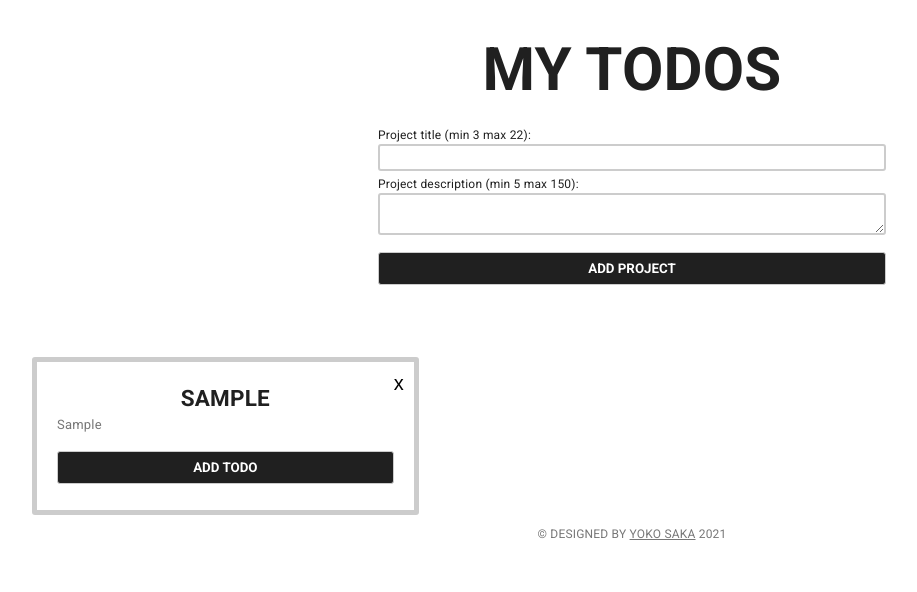
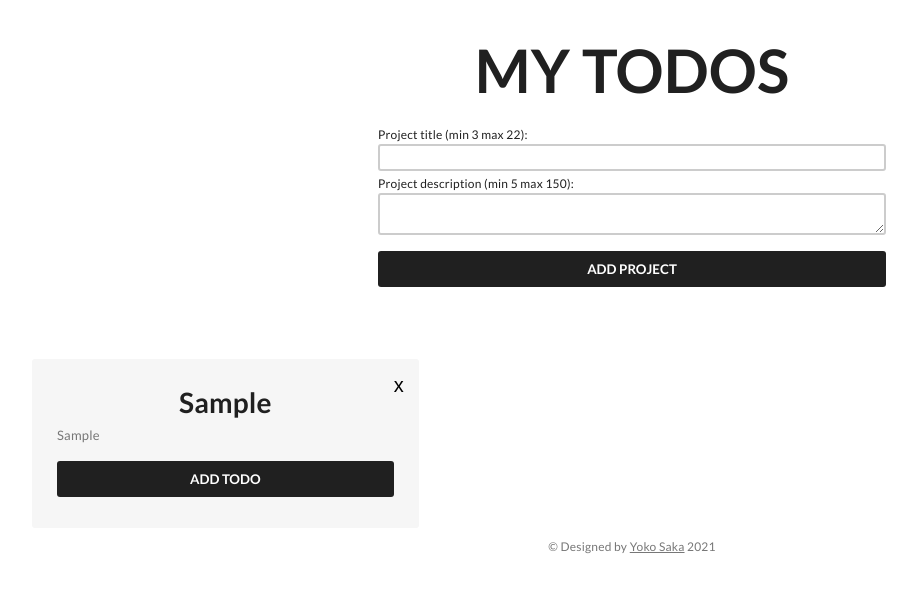
Before and after one commit to yoko-vicky/My-Todos, a website built with webpack: page dist/index.html in a window 1280 px wide. Both pictures are taken after typing "Sample", "Sample" into the empty fields and a click on the button "ADD PROJECT". Shown: the whole page, without its empty margins (8-925 px from the left). Built offline with nearby package versions, Linux system fonts and the light colour scheme.

Commit message:
Update styles

```diff
--- a/src/scss/abstracts/_variables.scss
+++ b/src/scss/abstracts/_variables.scss
@@ -1,4 +1,4 @@
-@import url('https://fonts.googleapis.com/css2?family=Roboto:wght@400;700&display=swap');
+@import url('https://fonts.googleapis.com/css2?family=Lato:wght@400;700&display=swap');
 
 // COLORS
 $color-primary: #fe546a;
@@ -12,7 +12,7 @@ $black: #202020;
 
 // FONT
 $default-font-size: 1.6rem;
-$font-family: 'Roboto', sans-serif;
+$font-family: 'Lato', sans-serif;
 
 // WIDTH
 $basic-width: 94%;
--- a/src/scss/base/_typography.scss
+++ b/src/scss/base/_typography.scss
@@ -1,5 +1,6 @@
 html {
-  font-size: 50%; // 1rem = 8px (8/16)
+  // font-size: 50%; // 1rem = 8px (8/16)
+  font-size: 62.5%; // 1rem = 8px (8/16)
 
   @include mq(tab) {
     font-size: 62.5%; // 1rem = 10px (10/16)
--- a/src/scss/base/_utilities.scss
+++ b/src/scss/base/_utilities.scss
@@ -1,7 +1,7 @@
 .btn {
   display: inline-block;
-  background: $white;
-  color: $grey;
+  background: none;
+  color: $black;
   padding: 0.4rem;
   width: 100%;
   margin: 0.6rem auto;
@@ -9,13 +9,12 @@
   text-transform: uppercase;
   font-weight: bold;
   cursor: pointer;
-  border: 1px solid $light-grey-1;
   border-radius: 3px;
   transition: all 0.4s;
 
   &:hover {
-    background: $black;
-    color: $white;
+    background: $white;
+    color: $black;
   }
 
   &.add-project-btn,
@@ -23,13 +22,14 @@
   &.save-todo-btn {
     background: $black;
     color: $white;
+    border: 2px solid transparent;
     padding: 0.8rem;
 
     &:hover,
     &.open {
       background: $white;
       color: $black;
-      border-color: $black;
+      border-color: $light-grey-1;
     }
   }
 }
--- a/src/scss/components/_footer.scss
+++ b/src/scss/components/_footer.scss
@@ -5,7 +5,7 @@
   margin: 0 auto;
   font-size: 1.2rem;
   color: $grey;
-  text-transform: uppercase;
+  // text-transform: uppercase;
 
   a {
     color: $grey;
--- a/src/scss/components/_header.scss
+++ b/src/scss/components/_header.scss
@@ -4,9 +4,13 @@
 }
 
 .main-heading {
-  font-size: 6rem;
+  font-size: 4.6rem;
   text-align: center;
   margin: 0 auto 1rem;
   line-height: 1;
   text-transform: uppercase;
+
+  @include mq(tab) {
+    font-size: 6rem;
+  }
 }
--- a/src/scss/components/_project.scss
+++ b/src/scss/components/_project.scss
@@ -1,5 +1,6 @@
 .project {
-  border: 5px solid $light-grey-1;
+  border: 5px solid $light-grey-2;
+  background-color: $light-grey-2;
   border-radius: 3px;
   text-align: center;
   padding: 2rem;
@@ -13,7 +14,10 @@
   }
 
   &__title {
-    text-transform: uppercase;
+    // text-transform: uppercase;
+    font-size: 2.8rem;
+    line-height: 1.3;
+    margin-bottom: 0.6rem;
   }
 
   &__desc {
--- a/src/scss/components/_todo.scss
+++ b/src/scss/components/_todo.scss
@@ -1,18 +1,36 @@
 .todo {
   position: relative;
   text-align: left;
-  padding: 1rem;
+  padding: 1rem 1rem 0.5rem 1rem;
   background: $light-grey-2;
   margin: 0 auto 1rem;
   border: 2px solid $light-grey-2;
+  border-radius: 3px;
 
   &.high {
     background: $color-primary;
     color: $white;
+
+    .btn {
+      color: $white;
+
+      &:hover {
+        color: $black;
+      }
+    }
   }
 
   &.middle {
     background: $color-tertiary;
+  }
+
+  &.low {
+    background: $white;
+
+    &:hover {
+      background: $light-grey-2;
+      color: $black;
+    }
   }
 
   &__rmbtn {
@@ -39,7 +57,7 @@
   }
 
   &__title {
-    text-transform: uppercase;
+    // text-transform: uppercase;
     margin: 0 0 0.4rem;
     line-height: 1;
   }
```
Also changed, not shown: dist/index.bundle.js.
